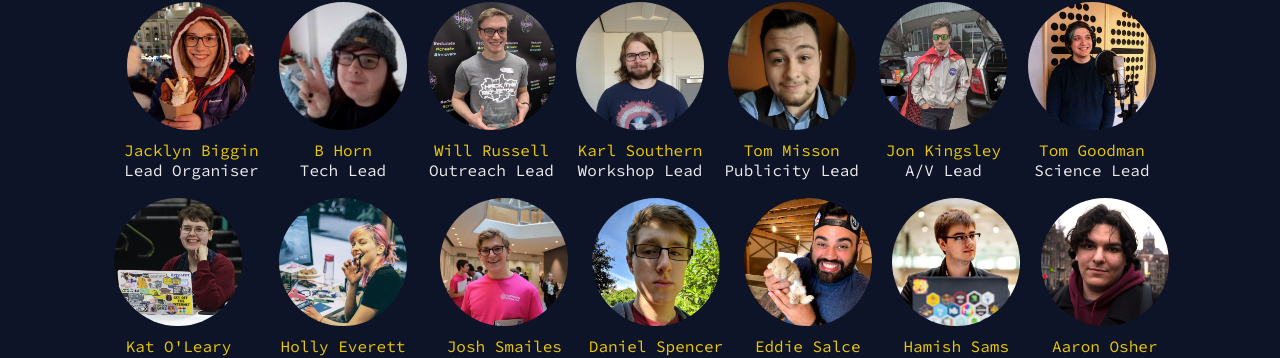
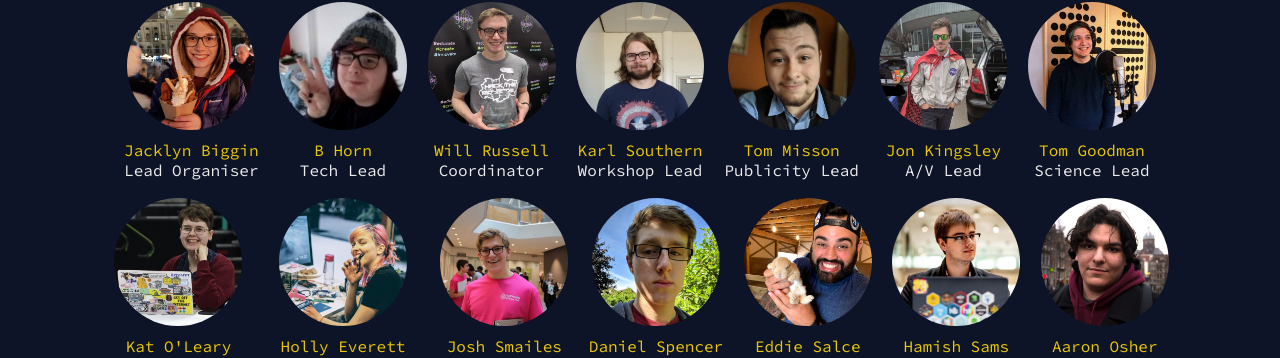
Before and after one commit to HackQuarantine/hq-website, a Jekyll site: the page built from index.md, in a window 1280 px wide and 900 px high, scrolled down 4608 px. Shown: the part 222-580 px from the top of the window. Built offline with Jekyll 4.4.1, drawn with Linux system fonts in a browser that asks for light colours; nearby versions of some CDN libraries.

Commit message:
Deploying to gh-pages from  - a9959bcef4d42708ad94912c4f92aeb2005a57c0 🚀

```diff
--- a/_layouts/default.html
+++ b/_layouts/default.html
@@ -96,7 +96,7 @@
                     <div class="team">
                         <a href="https://linkedin.com/in/JackBiggin"><img src="./assets/img/team/jack.jpg" /> <div>Jacklyn Biggin<div>Lead Organiser</div></div></a>
                         <a href="https://twitter.com/baahorn"><img src="./assets/img/team/beowulf.jpg" /> <div>B Horn<div>Tech Lead</div></div></a>
-                        <a href="https://will-russell.com"><img src="./assets/img/team/will.jpg" /> <div>Will Russell<div>Outreach Lead</div></div></a>
+                        <a href="https://will-russell.com"><img src="./assets/img/team/will.jpg" /> <div>Will Russell<div>Coordinator</div></div></a>
                         <a href="https://community.dur.ac.uk/karl.southern"><img src="./assets/img/team/karl.jpg" /> <div>Karl Southern<div>Workshop Lead</div></div></a>
                         <a href="https://thomas.misson.info"><img src="./assets/img/team/tom_m.jpg" /> <div>Tom Misson<div>Publicity Lead</div></div></a>
                         <a href="https://kings.ly"><img src="./assets/img/team/jon.jpg" /> <div>Jon Kingsley<div>A/V Lead</div></div></a>
```
